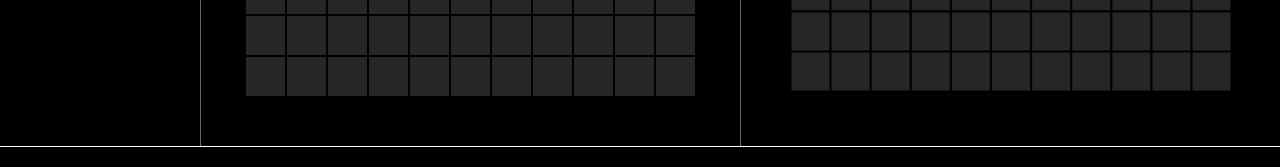
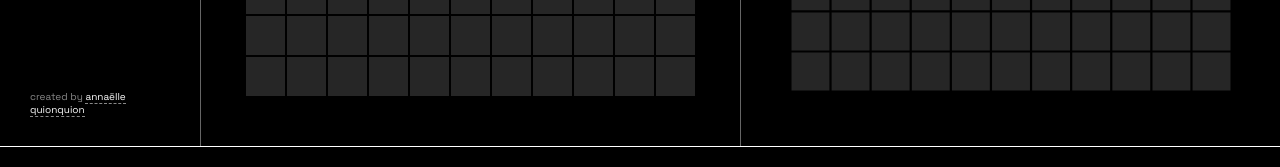
Before and after one commit to annaelleqn/pixel-im-perfect, a plain HTML site: page pixel(im)perfect.html in a window 1280 px wide. Shown: the part 404-571 px from the top of the page. Drawn offline with nearby package versions, Linux system fonts and the light colour scheme; a web font is replaced by a local one.

Commit message:
Update pixel(im)perfect.html

```diff
--- a/pixel(im)perfect.html
+++ b/pixel(im)perfect.html
@@ -280,6 +280,25 @@
 
         .overview-item { width: 100%; aspect-ratio: 1; border: 2px solid transparent; cursor: pointer; box-sizing: border-box; transition: border-color 0.2s; }
         .overview-item:hover { border-color: #fff; }
+
+        /* Credits Style */
+        .credit {
+            margin-top: auto;
+            font-size: 10px;
+            color: #888;
+            font-family: 'Space Grotesk', sans-serif;
+            padding-top: 20px;
+        }
+        .credit a {
+            color: var(--main-text);
+            text-decoration: none;
+            border-bottom: 1px dashed #888;
+            transition: color 0.2s, border-color 0.2s;
+        }
+        .credit a:hover {
+            color: var(--accent);
+            border-color: var(--accent);
+        }
     </style>
 </head>
 <body>
@@ -312,6 +331,10 @@
                 </div>
 
                 <button type="button" class="btn dashed" id="upload-pattern-btn">upload pixel</button>
+            </div>
+
+            <div class="credit">
+                created by <a href="https://annaellequionquion.com" target="_blank">annaëlle quionquion</a>
             </div>
         </div>
 
@@ -1149,6 +1172,7 @@
                 const workerUrl = await getGifWorkerUrl();
                 const CHROMA_KEY = 0x00FF00;
 
+                // Maxed out quality to 1 (highest possible in gif.js) for best pixel fidelity
                 const gif = new GIF({
                     workers: 2,
                     quality: 1,
```
